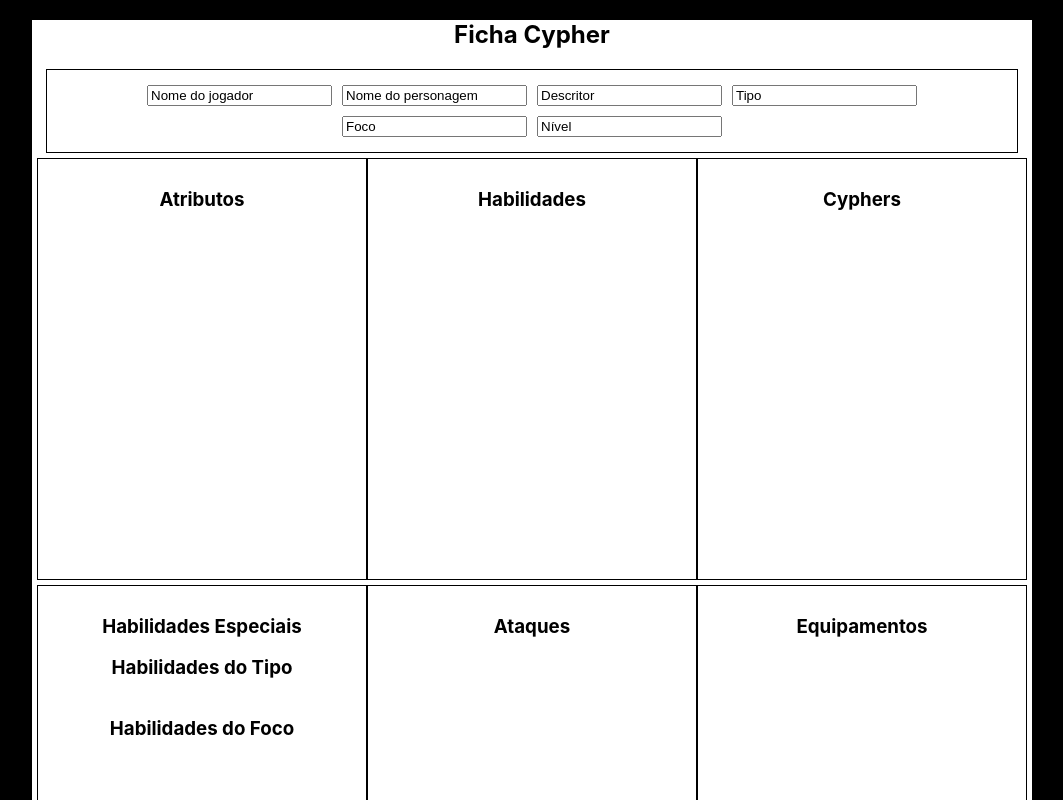
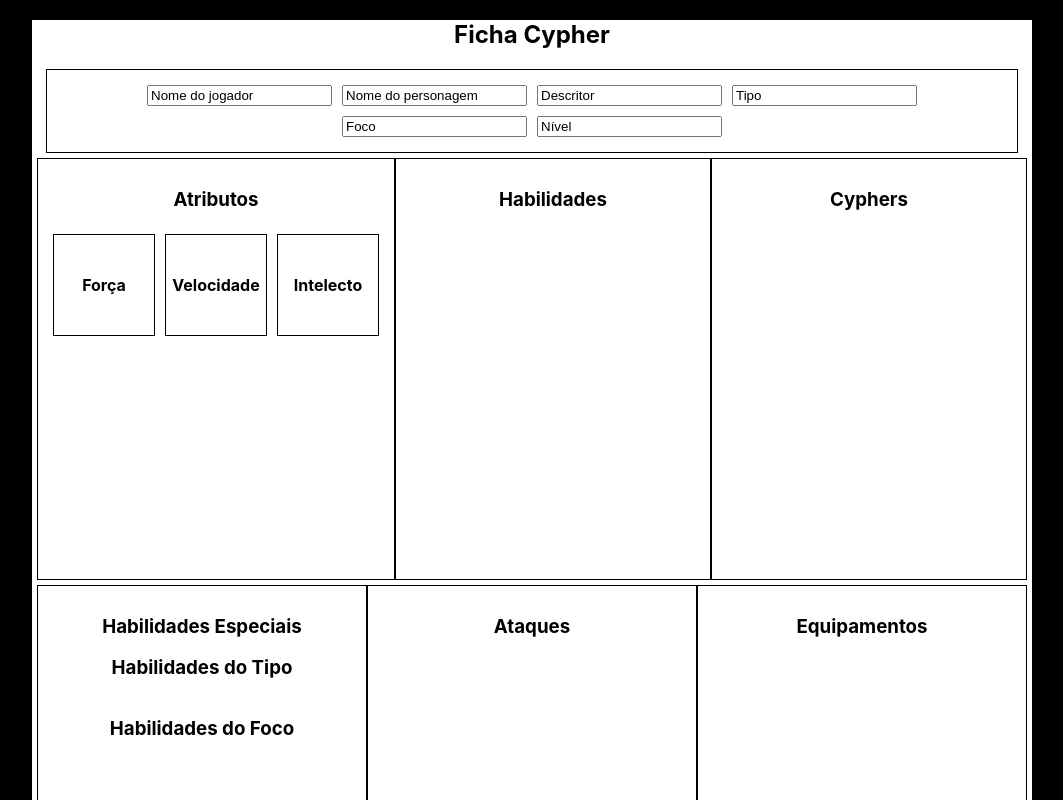
Before and after one commit to AlexandreRodriguesStrapasson/cypher_sheet, a React (Create React App) app in the folder app/: page /Sheet in a window 1280 px wide. Shown: the top 800 px of the page, without its empty margins (108-1171 px from the left). Built offline with nearby package versions, Linux system fonts and the light colour scheme.

Commit message:
feat: add the might, speed and intelect fields

```diff
--- a/app/src/pages/sheet.js
+++ b/app/src/pages/sheet.js
@@ -23,6 +23,13 @@
             <div className={Style.infoSections}>
                 <div className={Style.attributeBox}>
                     <h3>Atributos</h3>
+                    <div className={Style.attributeBoxCountainer}>
+                        <div className='might'><strong>Força</strong></div>
+
+                        <div className='speed'><strong>Velocidade</strong></div>
+
+                        <div className='intellect'><strong>Intelecto</strong></div>
+                    </div>
                 </div>
 
                 <div className={Style.abilities}>
--- a/app/src/style/sheet.module.css
+++ b/app/src/style/sheet.module.css
@@ -55,3 +55,19 @@
     margin: 5px;
     text-align: left;
 }
+
+.attributeBoxCountainer {
+    display: flex;
+    justify-content: space-around;
+    align-items: center;
+}
+
+.attributeBoxCountainer div {
+    width: 100px;
+    height: 100px;
+    display: flex;
+    justify-content: center;
+    align-items: center;
+    border: 1px solid #000;
+    margin: 5px;
+}
```
